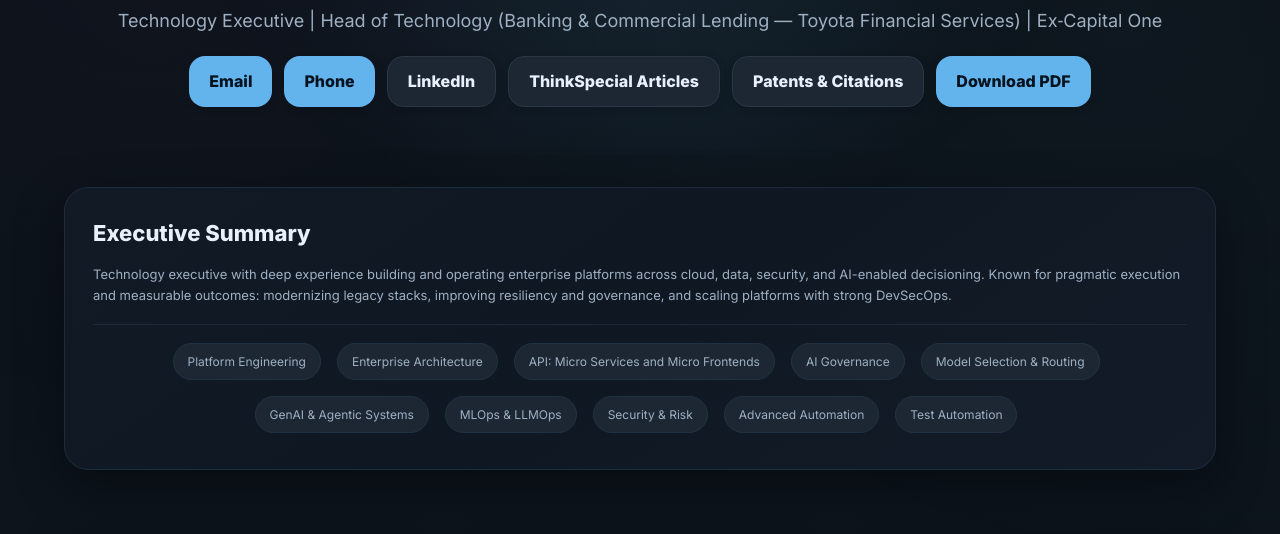
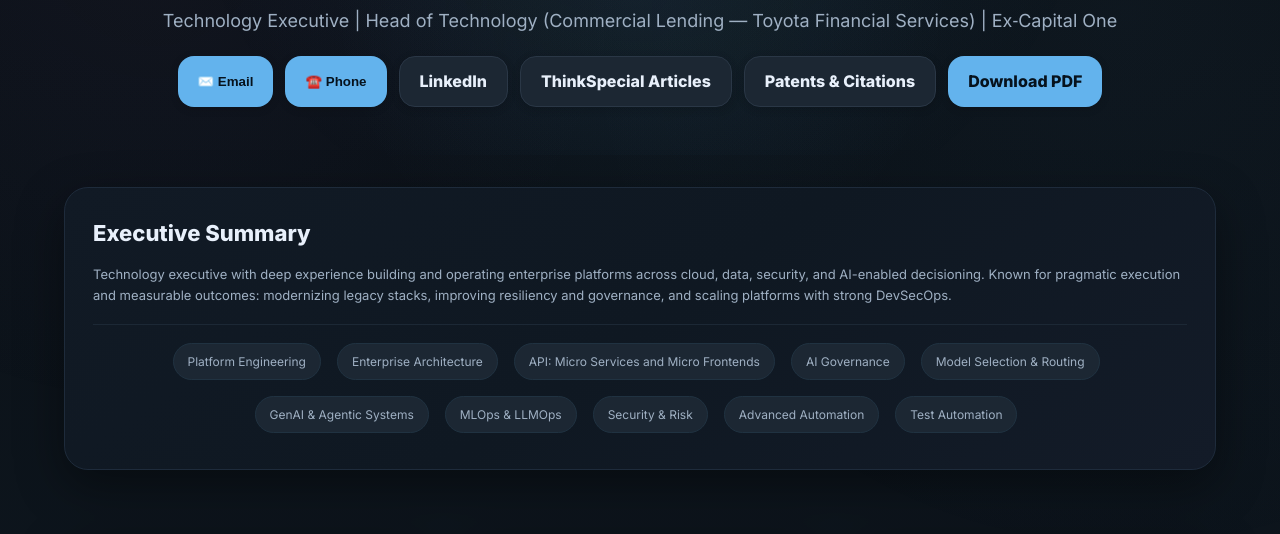
Before and after one commit to haigopi/Gopi_Profile, a website: page gopi_profile.html in a window 1280 px wide. Shown: the part 210-744 px from the top of the page. Drawn offline with Linux system fonts and the light colour scheme.

Commit message:
Update gopi_profile.html

```diff
--- a/gopi_profile.html
+++ b/gopi_profile.html
@@ -308,7 +308,7 @@
       <div class="wrap">
         <div class="pill">CIO • CTO • Strategy • Cloud • Data • AI/ML</div>
         <h1 class="title">Gopi K Kancharla</h1>
-        <p class="subtitle">Technology Executive | Head of Technology (Banking & Commercial Lending — Toyota Financial Services) | Ex‑Capital One</p>
+        <p class="subtitle">Technology Executive | Head of Technology (Commercial Lending — Toyota Financial Services) | Ex‑Capital One</p>
 
         <!-- <div class="badges" aria-label="Focus areas">
           <span class="pill">Enterprise AI Strategy</span>
@@ -322,11 +322,11 @@
         </div> -->
 
         <div class="cta-row">
-          <a class="btn" href="mailto:haigopi@gmail.com">Email</a>
-          <a class="btn" href="tel:+14693882798">Phone</a>
-          <a class="btn secondary" href="https://www.linkedin.com/in/haigopi" target="_blank" rel="noopener">LinkedIn</a>
+          <button class="btn" onclick="alert('Email: haigopi@gmail.com')">✉️ Email</button>
+          <button class="btn" onclick="alert('Phone: +1 469 388 2798')">☎️ Phone</button>
+          <a class="btn secondary" href="https://www.linkedin.com/in/haigopi" target="_blank" rel="noopener"> LinkedIn</a>
           <a class="btn secondary" href="https://medium.com/thinkspecial" target="_blank" rel="noopener">ThinkSpecial Articles</a>
-          <a class="btn secondary" href="https://scholar.google.com/citations?user=cpw488YAAAAJ" target="_blank" rel="noopener">Patents & Citations</a>
+          <a class="btn secondary" href="https://scholar.google.com/citations?user=cpw488YAAAAJ" target="_blank" rel="noopener"> Patents & Citations</a>
           <a class="btn" href="gopi_profile.pdf" download>Download PDF</a>
         </div>
       </div>
@@ -433,7 +433,7 @@
           <h2>Career Highlights (Selected)</h2>
           <ul>
             <li>
-              <span class="kpi">Toyota Financial Services:</span> Head of Technology for Banking & Commercial Lending platforms; established a two-year roadmap and execution engine; delivered a new in-house Commercial Lending Loan Origination System
+              <span class="kpi">Toyota Financial Services:</span> Head of Technology Commercial Lending platforms; established a two-year roadmap and execution engine; delivered a new in-house Commercial Lending Loan Origination System
               in under six months.
             </li>
             <li><span class="kpi">Capital One:</span> Director, Marketing Technology & Analytics; modernized MarTech, eliminated Adobe lock-in, strengthened data governance; drove $240M in revenue.</li>
```
